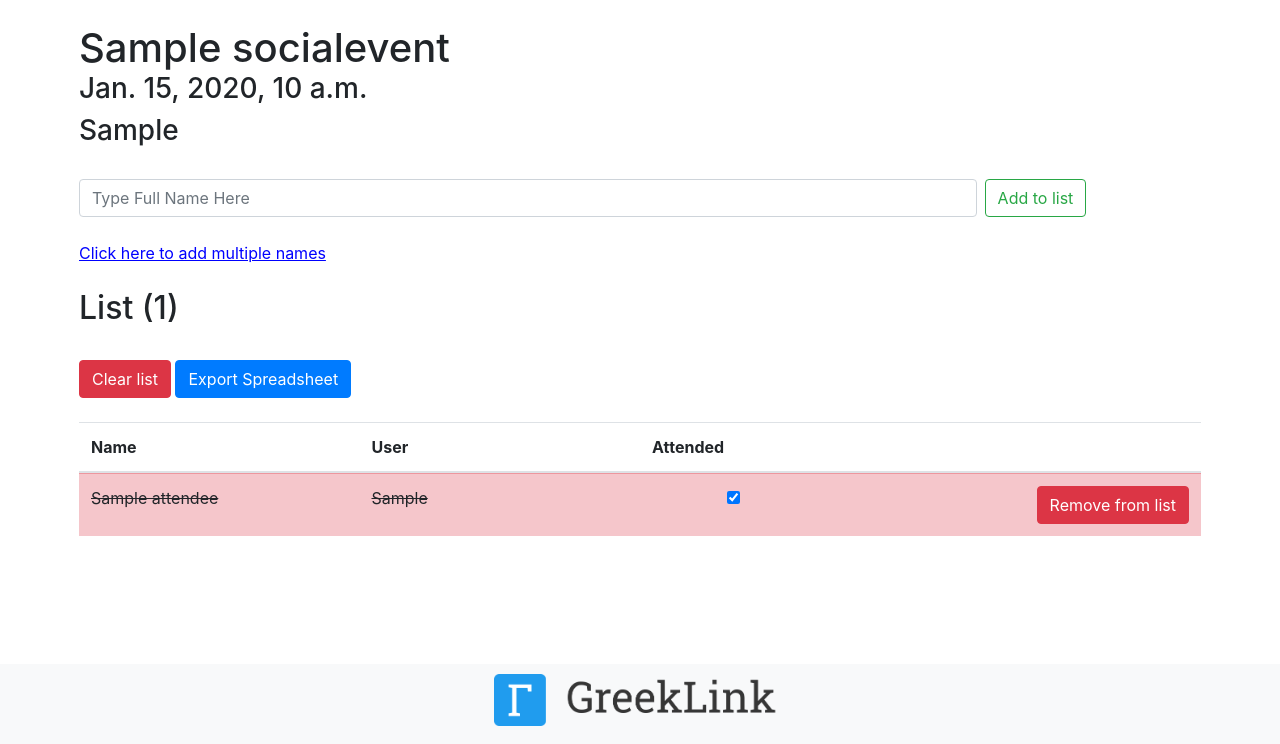
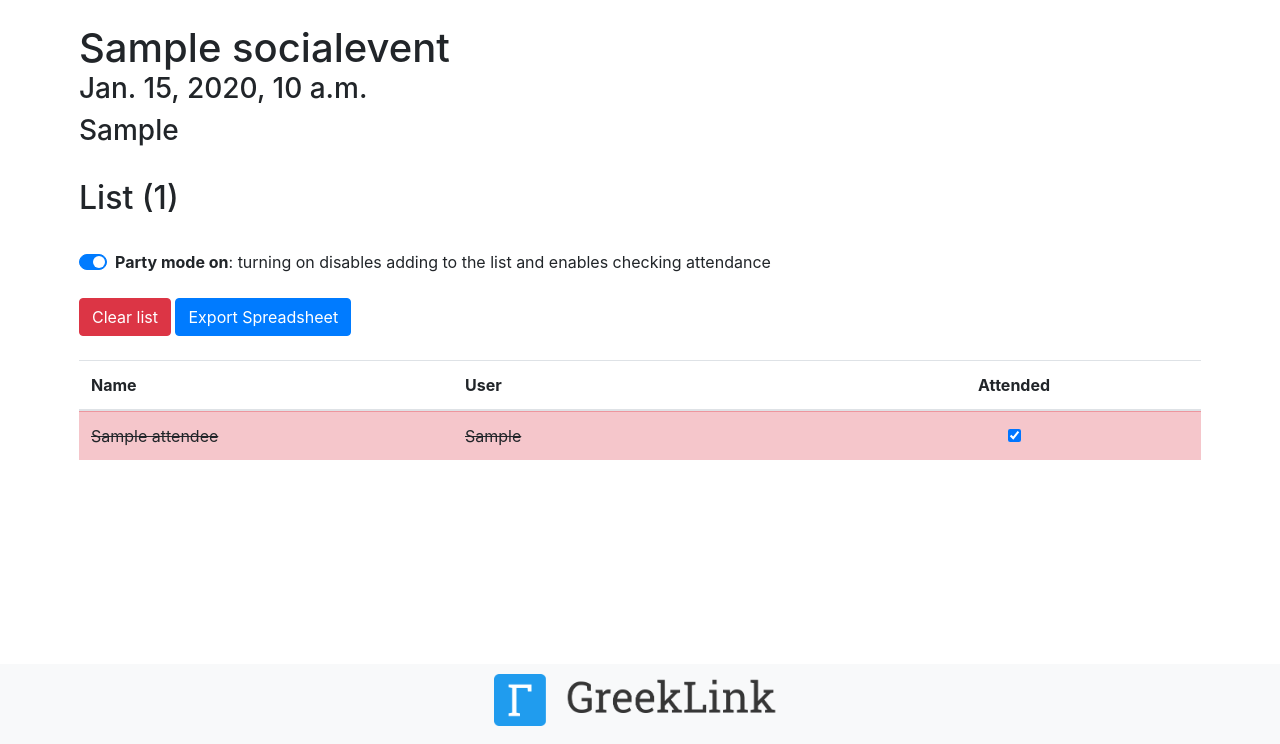
Before and after one commit to csyager/greeklink-core, a Django app: page /social_event1 in a window 1280 px wide. Shown: the part 56-800 px from the top of the page. Run offline with Django 3.2, Linux system fonts and the light colour scheme; a user stored in the database is signed in; tables that the repository leaves empty hold one stand-in row (values such as "Sample post"); some libraries are stand-ins or nearby versions.

Commit message:
added 'party-mode' feature so ajax is not running all the time, also opens and closes list'

```diff
--- a/core/models.py
+++ b/core/models.py
@@ -87,6 +87,7 @@ class SocialEvent(OrgEvent):
     time = models.TimeField(default='12:00')
     location = models.CharField(max_length=100, default="")
     list = models.ManyToManyField(Attendee, blank=True)
+    party_mode = models.BooleanField(default=False)
 
     objects = SocialEventManager()
 
--- a/core/templates/core/social_event.html
+++ b/core/templates/core/social_event.html
@@ -21,6 +21,9 @@
     <h3>{{ event.date }}, {{ event.time }}</h3>
     <h3>{{ event.location }}</h3>
     <br>
+
+    <!-- form fields for adding to the list. Only visible if party mode is off -->
+    {% if not event.party_mode %}
       <!-- text input to add names to the list -->
       <form class="form-inline my-2 my-lg-0" id="listform" action="/add_to_list{{ event.id }}" method="post" accept-charset="utf-8">
           {% csrf_token %}
@@ -41,29 +44,35 @@
           </ul>
         </div>
       {% endif %}
+    {% endif %}
+
     <h2>List ({{ event.list.count }}) </h2>
     <br>
     {% if user.is_superuser %}
+    <div class="custom-control custom-switch">
+      <input type="checkbox" class="custom-control-input" id="party_mode_switch" {% if event.party_mode %}checked{% endif %} onclick="window.location = 'toggle_party_mode' + {{ event.id }}">
+      <label class="custom-control-label" for="party_mode_switch"><b>Party mode {% if event.party_mode %}on{% else %}off{% endif %}</b>:  turning on disables adding to the list and enables checking attendance</label>
+    </div><br>
     <button type="button" class="btn btn-danger" data-toggle="modal" data-target="#clear_modal">
       Clear list
     </button>
     <a href="export_xls{{ event.id }}"><button type="button" class="btn btn-primary">Export Spreadsheet</button></a><br><br>
     {% endif %}
 
+    <!-- script that refreshes the attendance on the list across devices, only runs during party -->
+    {% if event.party_mode %}
     <script src="{% static 'core/js/cross_off_list.js' %}"></script>
+    {% endif %}
 
     <table class="table table-hover">
         <thead>
           <tr class="d-flex">
-          {% if user.is_staff %}
-            <th scope="col" class="col-3">Name</th>
-            <th scope="col" class="col-3">User</th>
-            <th scope="col" class="col-3">Attended</th>
-            <th scope="col" class="col-3"></th>
-          {% else %}
             <th scope="col" class="col-4">Name</th>
             <th scope="col" class="col-4">User</th>
-            <th scope="col" class="col-4">Attended</th>
+            {% if event.party_mode %}
+            <th scope="col" class="col-4" style="text-align: center">Attended</th>
+            {% else %}
+            <th scope="col" class="col-4"></th>
             {% endif %}
           </tr>
         </thead>
@@ -72,15 +81,14 @@
         {% for attendee in event.list.all %}
 
             <tr class="d-flex {% if attendee.attended %}table-danger{% endif %}" id="list_row_{{ attendee.id }}">
-                {% if user.is_staff %}
-                <td class="col-3">{{ attendee.name }}</td>
-                <td class="col-3">{{ attendee.user }}</td>
-                <td class="col-2" style="text-align: center"><input type="checkbox" id="attendance_checkbox_{{ attendee.id }}" onclick="cross_off_list({{ attendee.id }})" {% if attendee.attended %}checked{% endif %}></td>
+                <td class="col-4">{{ attendee.name }}</td>
+                <td class="col-4">{{ attendee.user }}</td>
+                {% if event.party_mode %}
+                <td class="col-4" style="text-align: center"><input type="checkbox" id="attendance_checkbox_{{ attendee.id }}" onclick="cross_off_list({{ attendee.id }})" {% if attendee.attended %}checked{% endif %}></td>
+                {% elif user.is_staff %}
                 <td class="col-4" style="text-align: right"><a href="/remove_from_list{{ event.id }}/{{ attendee.id }}"><button type="button" class="btn btn-danger">Remove from list</button></a></td>
                 {% else %}
-                <td class="col-4">{{ attendee.name }}</td>
-                <td class="col-4">{{ attendee.user }}</td>
-                <td class="col-4" style="text-align: center"><input type="checkbox" id="attendance_checkbox_{{ attendee.id }}" onclick="cross_off_list({{ attendee.id }})" {% if attendee.attended %}checked{% endif %}></td>
+                <td class="col-4"></td>
                 {% endif %}
             </tr>
         {% endfor %}
--- a/core/urls.py
+++ b/core/urls.py
@@ -26,6 +26,7 @@ urlpatterns = [
     path('remove_from_list<int:event_id>/<int:attendee_id>', views.remove_from_list, name="remove_from_list"),
     path('check_attendee', views.check_attendee, name="check_attendee"),
     path('refresh_attendees', views.refresh_attendees, name="refresh_attendees"),
+    path('toggle_party_mode<int:event_id>', views.toggle_party_mode, name='toggle_party_mode'),
     path('clear_list<int:event_id>', views.clear_list, name="clear_list"),
     path('export_xls<int:event_id>', views.export_xls, name="export_xls"),
     path('removeLink<int:link_id>', views.remove_link, name="remove_link"),
--- a/core/views.py
+++ b/core/views.py
@@ -274,8 +274,8 @@ def remove_social_event(request, event_id):
 
 @login_required
 def add_to_list(request, event_id):
-    if request.method == 'POST':
-        event = SocialEvent.objects.get(id=event_id)
+    event = SocialEvent.objects.get(id=event_id)
+    if request.method == 'POST' and not event.party_mode:
         multiple_names_value = request.POST.get('multiple_names')
         user = request.user.get_full_name()
         for line in multiple_names_value.splitlines():
@@ -308,12 +308,13 @@ def add_to_list(request, event_id):
 @login_required
 def remove_from_list(request, event_id, attendee_id):
     event = SocialEvent.objects.get(id=event_id)
-    attendee = Attendee.objects.get(id=attendee_id)
-    event.list.remove(attendee)
-    attendee.delete()
+    if not event.party_mode:
+        attendee = Attendee.objects.get(id=attendee_id)
+        event.list.remove(attendee)
+        attendee.delete()
     return HttpResponseRedirect(request.META.get('HTTP_REFERER'))
 
-
+@login_required
 def check_attendee(request):
     attendee_id = request.GET.get('attendee_id', None)
     attendee = Attendee.objects.get(id=attendee_id)
@@ -327,6 +328,7 @@ def check_attendee(request):
     }
     return JsonResponse(data)
 
+@login_required
 def refresh_attendees(request):
     event_id = int(request.GET.get('event_id', None))
     event = SocialEvent.objects.get(id=event_id)
@@ -334,6 +336,17 @@ def refresh_attendees(request):
     for attendee in event.list.all():
         data.update({attendee.id: attendee.attended})
     return JsonResponse(data)
+
+@staff_member_required
+def toggle_party_mode(request, event_id):
+    event = SocialEvent.objects.get(id=event_id)
+    if(event.party_mode):
+        event.party_mode = False
+    else:
+        event.party_mode = True
+    event.save()
+    return HttpResponseRedirect(request.META.get('HTTP_REFERER'))
+
 
 @staff_member_required
 def clear_list(request, event_id):
```
Lines whose indentation alone changed are shown as unchanged.
